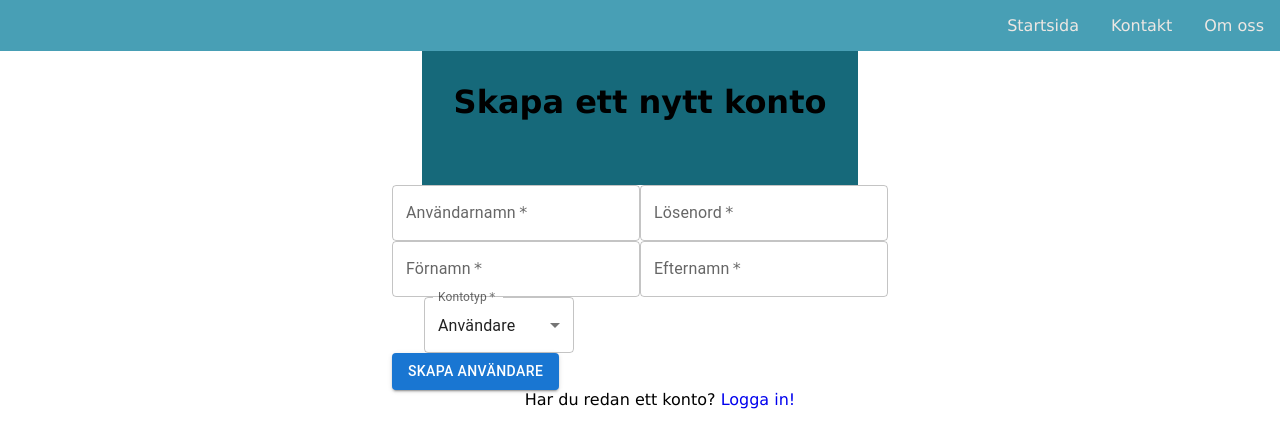
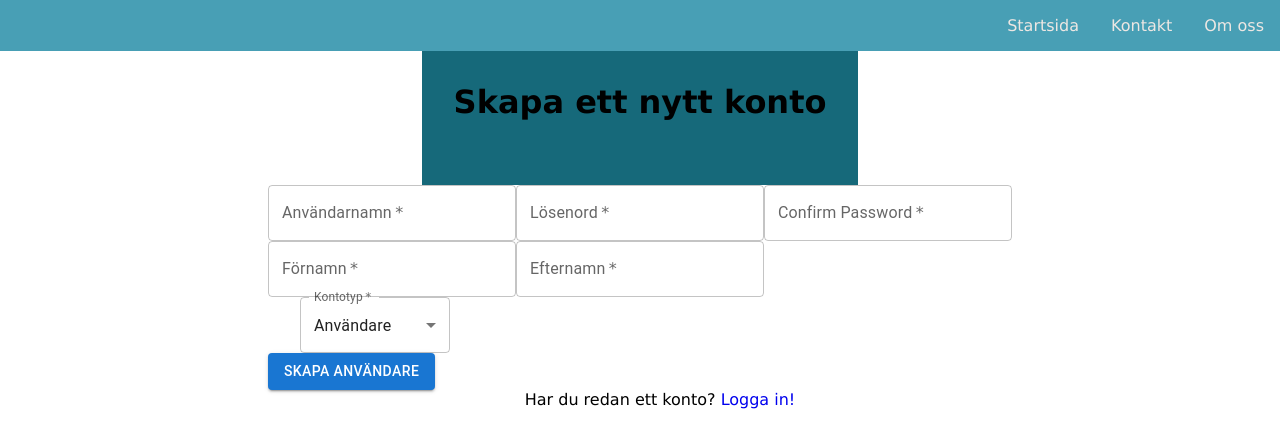
Before and after one commit to indigobluw/vhvh-frontend, a Next.js app: page /createAccount in a window 1280 px wide. Shown: the top 448 px of the page. Built offline with nearby package versions, Linux system fonts and the light colour scheme.

Commit message:
PAIR PROGRAMMING, working on validating password

```diff
--- a/src/pages/createAccount.js
+++ b/src/pages/createAccount.js
@@ -15,6 +15,8 @@ import Alert from "@mui/material/Alert";
 export default function CreateAccount(props) {
   const [username, setUsername] = useState("");
   const [password, setPassword] = useState("");
+  const [invalidPassword, setInvalidPassword] = useState(false);
+  const [passwordDuplicated, setPasswordDuplicated] = useState("");
   const [userCreated, setUserCreated] = useState(false);
   const [role, setRole] = useState("USER");
   const [firstname, setFirstname] = useState("");
@@ -27,6 +29,13 @@ export default function CreateAccount(props) {
 
   function handleSubmit(e) {
     e.preventDefault();
+
+    const regex = /^(?=.*[a-z])(?=.*[A-Z]).{8,}$/;
+
+    if (!regex.test(password) || password !== passwordDuplicated) {
+      setInvalidPassword(true);
+      return;
+    }
 
     const headers = new Headers();
     headers.append("Content-Type", "application/json");
@@ -58,7 +67,7 @@ export default function CreateAccount(props) {
         <Alert severity="success">Grattis du har skapat ett konto!</Alert>
         {setTimeout(() => {
           router.push("/login");
-        }, 5000)}
+        }, 3500)}
       </div>
     );
   }
@@ -83,10 +92,27 @@ export default function CreateAccount(props) {
             required
             value={password}
             onChange={(e) => setPassword(e.target.value)}
+            error={invalidPassword}
+            helperText={
+              invalidPassword
+                ? "Lösenordet måste innehålla minst 8 tecken samt en stor och liten bokstav"
+                : ""
+            }
             id="outlined-password-input"
             label="Lösenord"
             className={styles.password}
           />
+          <TextField
+            required
+            value={passwordDuplicated}
+            onChange={(e) => setPasswordDuplicated(e.target.value)}
+            error={invalidPassword}
+            helperText={invalidPassword ? "Löseorden matchar inte" : ""}
+            id="outlined-password-confirm-input"
+            label="Confirm Password"
+            type="password"
+          />
+
           <br></br>
           <TextField
             required
```
